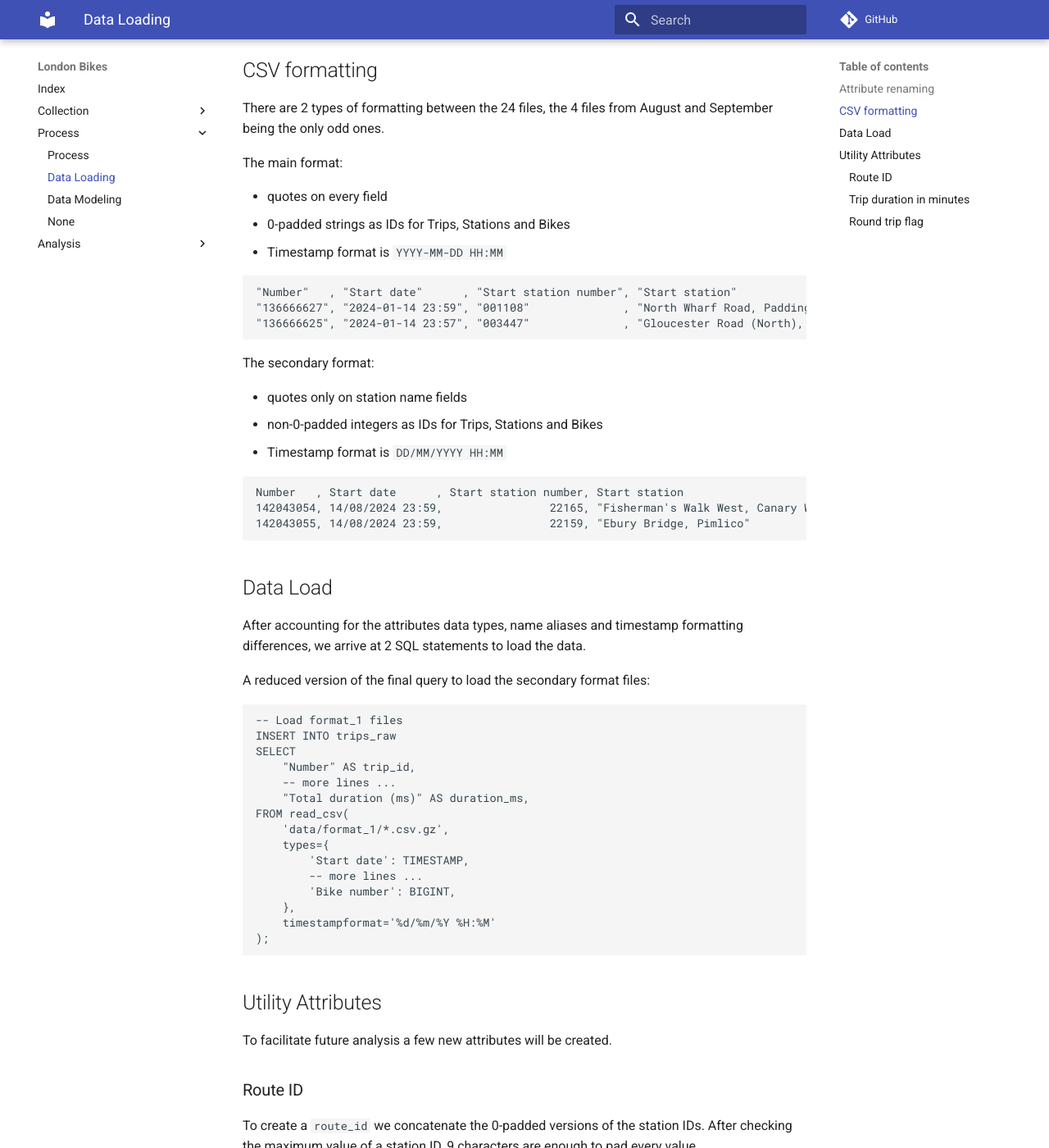
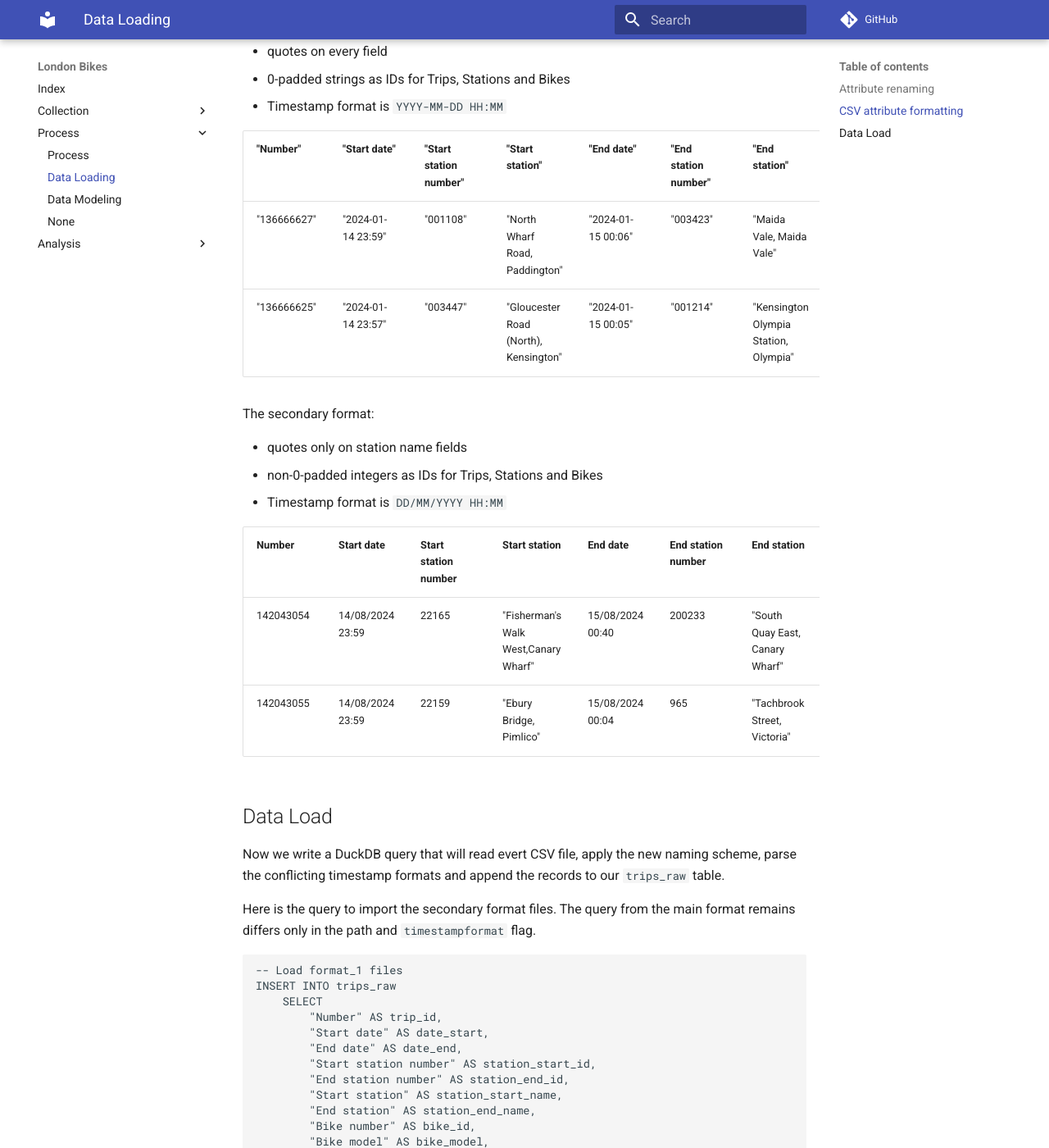
Before and after one commit to nico-or/data_london_bikes, an MkDocs documentation site: the page built from docs/process/load.md, in a window 1280 px wide and 1400 px high, scrolled down 1427 px. Shown: the whole window at 82% size. Built offline with MkDocs 1.6.1 and Material for MkDocs 9.7.7, drawn with Linux system fonts in a browser that asks for light colours; comment, search, counter and statistics services are not loaded; some of the changed text lies outside the part shown.

Commit message:
Update  process/load

````diff
--- a/docs/process/load.md
+++ b/docs/process/load.md
@@ -1,36 +1,28 @@
 # Data Loading
 
-Before analysis we must join all files into a convenient format that allows us freedom to query and transform the data. The tool of choice was DuckDB.
-
-DuckDB allows us to:
-
-- fast iteration while working on the CLI
-- load csv data from zipped csv files
-- export the data to multiple file formats such as duckdb, sqlite, csv and more.
-- execute SQL queries stored in plaintext files against said database
+To allow a more flexible data exploration we must first join the records from the individual CSV files into a single database.
 
 ## Attribute renaming
 
-New values for the trip attributes is assigned at load time to simplify SQL query writing.
+To simplify the SQL query writing we assign new names for the attributes is assigned at load time to simplify SQL query writing.
 
-| Original Field Name  | New Field Name     | DuckDB type |
-| -------------------- | ------------------ | ----------- |
-| Number               | trip_id            | BIGINT      |
-| Start date           | date_start         | TIMESTAMP   |
-| Start station number | station_start_id   | BIGINT      |
-| Start station        | station_start_name | VARCHAR     |
-| End date             | date_end           | TIMESTAMP   |
-| End station number   | station_end_id     | BIGINT      |
-| End station          | station_end_name   | VARCHAR     |
-| Bike number          | bike_id            | BIGINT      |
-| Bike model           | bike_model         | VARCHAR     |
-| Total duration       | duration_text      | VARCHAR     |
-| Total duration (ms)  | duration_ms        | BIGINT      |
+| Original Attribute Name | New Attribute Name | DuckDB type |
+| ----------------------- | ------------------ | ----------- |
+| Number                  | trip_id            | BIGINT      |
+| Start date              | date_start         | TIMESTAMP   |
+| Start station number    | station_start_id   | BIGINT      |
+| Start station           | station_start_name | VARCHAR     |
+| End date                | date_end           | TIMESTAMP   |
+| End station number      | station_end_id     | BIGINT      |
+| End station             | station_end_name   | VARCHAR     |
+| Bike number             | bike_id            | BIGINT      |
+| Bike model              | bike_model         | VARCHAR     |
+| Total duration          | duration_text      | VARCHAR     |
+| Total duration (ms)     | duration_ms        | BIGINT      |
 
-The SQL command to create the table
+The SQL command to create the table:
 
 ```sql
--- Create target table
 CREATE TABLE trips_raw (
     trip_id BIGINT,
     date_start TIMESTAMP,
@@ -46,9 +38,9 @@
 );
 ```
 
-## CSV formatting
+## CSV attribute formatting
 
-There are 2 types of formatting between the 24 files, the 4 files from August and September being the only odd ones.
+After inspecting all the CSV files, we found that there are 2 types of formatting. The 4 files from August and September being the only odd ones.
 
 The main format:
 
@@ -56,11 +48,10 @@
 - 0-padded strings as IDs for Trips, Stations and Bikes
 - Timestamp format is `YYYY-MM-DD HH:MM`
 
-```
-"Number"   , "Start date"      , "Start station number", "Start station"                       , "End date"        , "End station number", "End station"                        , "Bike number", "Bike model", "Total duration", "Total duration (ms)"
-"136666627", "2024-01-14 23:59", "001108"              , "North Wharf Road, Paddington"        , "2024-01-15 00:06", "003423"            , "Maida Vale, Maida Vale"             , "53020"      , "CLASSIC"   , "6m 47s"        , "407799"
-"136666625", "2024-01-14 23:57", "003447"              , "Gloucester Road (North), Kensington" , "2024-01-15 00:05", "001214"            , "Kensington Olympia Station, Olympia", "54559"      , "CLASSIC"   , "8m 1s"         , "481276"
-```
+| "Number"    | "Start date"       | "Start station number" | "Start station"                       | "End date"         | "End station number" | "End station"                         | "Bike number" | "Bike model" | "Total duration" | "Total duration (ms)" |
+| ----------- | ------------------ | ---------------------- | ------------------------------------- | ------------------ | -------------------- | ------------------------------------- | ------------- | ------------ | ---------------- | --------------------- |
+| "136666627" | "2024-01-14 23:59" | "001108"               | "North Wharf Road, Paddington"        | "2024-01-15 00:06" | "003423"             | "Maida Vale, Maida Vale"              | "53020"       | "CLASSIC"    | "6m 47s"         | "407799"              |
+| "136666625" | "2024-01-14 23:57" | "003447"               | "Gloucester Road (North), Kensington" | "2024-01-15 00:05" | "001214"             | "Kensington Olympia Station, Olympia" | "54559"       | "CLASSIC"    | "8m 1s"          | "481276"              |
 
 The secondary format:
 
@@ -68,87 +59,41 @@
 - non-0-padded integers as IDs for Trips, Stations and Bikes
 - Timestamp format is `DD/MM/YYYY HH:MM`
 
-```
-Number   , Start date      , Start station number, Start station                        , End date        , End station number, End station                       , Bike number, Bike model, Total duration, Total duration (ms)
-142043054, 14/08/2024 23:59,                22165, "Fisherman's Walk West, Canary Wharf", 15/08/2024 00:40,             200233, "South Quay East, Canary Wharf"   ,       59663, CLASSIC   , 40m 53s       ,             2453526
-142043055, 14/08/2024 23:59,                22159, "Ebury Bridge, Pimlico"              , 15/08/2024 00:04,                965, "Tachbrook Street, Victoria"      ,       57811, CLASSIC   , 4m 54s        ,              294201
-```
+| Number    | Start date       | Start station number | Start station                        | End date         | End station number | End station                     | Bike number | Bike model | Total duration | Total duration (ms) |
+| --------- | ---------------- | -------------------- | ------------------------------------ | ---------------- | ------------------ | ------------------------------- | ----------- | ---------- | -------------- | ------------------- |
+| 142043054 | 14/08/2024 23:59 | 22165                | "Fisherman's Walk West,Canary Wharf" | 15/08/2024 00:40 | 200233             | "South Quay East, Canary Wharf" | 59663       | CLASSIC    | 40m 53s        | 2453526             |
+| 142043055 | 14/08/2024 23:59 | 22159                | "Ebury Bridge, Pimlico"              | 15/08/2024 00:04 | 965                | "Tachbrook Street, Victoria"    | 57811       | CLASSIC    | 4m 54s         | 294201              |
 
 ## Data Load
 
-After accounting for the attributes data types, name aliases and timestamp formatting differences, we arrive at 2 SQL statements to load the data.
+Now we write a DuckDB query that will read evert CSV file, apply the new naming scheme, parse the conflicting timestamp formats and append the records to our `trips_raw` table.
 
-A reduced version of the final query to load the secondary format files:
+Here is the query to import the secondary format files. The query from the main format remains differs only in the path and `timestampformat` flag.
 
 ```sql
 -- Load format_1 files
 INSERT INTO trips_raw
-SELECT
-    "Number" AS trip_id,
-    -- more lines ...
-    "Total duration (ms)" AS duration_ms,
-FROM read_csv(
-    'data/format_1/*.csv.gz',
-    types={
-        'Start date': TIMESTAMP,
-        -- more lines ...
-        'Bike number': BIGINT,
-    },
-    timestampformat='%d/%m/%Y %H:%M'
-);
+    SELECT
+        "Number" AS trip_id,
+        "Start date" AS date_start,
+        "End date" AS date_end,
+        "Start station number" AS station_start_id,
+        "End station number" AS station_end_id,
+        "Start station" AS station_start_name,
+        "End station" AS station_end_name,
+        "Bike number" AS bike_id,
+        "Bike model" AS bike_model,
+        "Total duration" AS duration_text,
+        "Total duration (ms)" AS duration_ms,
+    FROM read_csv(
+        'data/format_1/*.csv.gz',
+        types={
+            'Start date': TIMESTAMP,
+            'Start station number': BIGINT,
+            'End station number': BIGINT,
+            'Number': BIGINT,
+            'Bike number': BIGINT,
+        },
+        timestampformat='%d/%m/%Y %H:%M'
+    );
 ```
-
-## Utility Attributes
-
-To facilitate future analysis a few new attributes will be created.
-
-### Route ID
-
-To create a `route_id` we concatenate the 0-padded versions of the station IDs. After checking the maximum value of a station ID, 9 characters are enough to pad every value.
-
-```sql
-ALTER TABLE trips_raw
-ADD COLUMN route_id VARCHAR;
-
-UPDATE trips_raw
-SET route_id = format('{:09d}{:09d}', station_start_id, station_end_id);
-```
-
-Using this scheme also ensures that the route from A to B is different from the route from B to A.
-
-### Trip duration in minutes
-
-A quick check of the `duration_ms` attribute reveals that 75% of the values fall bellow 21 minutes.
-
-```sql
-SUMMARIZE -- DuckDb utility function
-SELECT duration_ms/(1000 * 60)
-FROM trips_raw;
-
--- Q25:  7.64 minutes
--- Q50: 13.05 minutes
--- Q75: 20.92 minutes
-```
-
-With this reference values I decided to add a calculated duration_minutes attribute to each record to facilitate filtering.
-
-```sql
-ALTER TABLE trips_raw
-ADD COLUMN duration_minutes DOUBLE;
-
-UPDATE trips_raw
-SET duration_minutes = duration_ms/(1000 * 60);
-```
-
-### Round trip flag
-
-A boolean column is added to quickly filter trips that start and end in the same location.
-
-```sql
--- Add round trip flag
-ALTER TABLE trips
-ADD COLUMN round_trip BOOL DEFAULT false;
-
-UPDATE trips
-SET round_trip = (station_start_id == station_end_id);
-```
````
